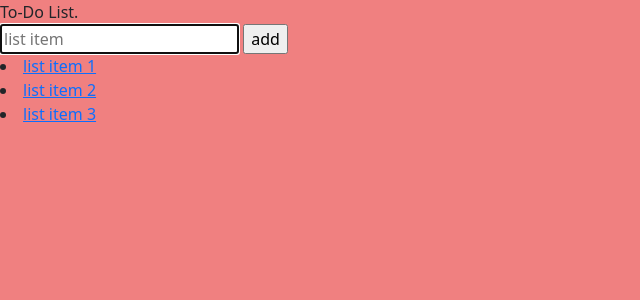
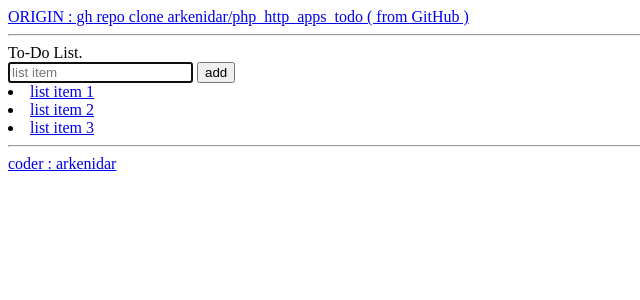
Before and after one commit to arkenidar/php_http_apps_todo, a PHP site: the page made by www/router.php in a window 1280 px wide. Shown: the top 300 px of the page, without its empty margins (0-640 px from the left). Run offline with PHP 8.4, Linux system fonts and the light colour scheme; data comes from the database, SQL or seed files in the repository.

Commit message:
[ docs ] links to : gh repo and author home page .

```diff
--- a/templates/template_wrapper.php
+++ b/templates/template_wrapper.php
@@ -3,19 +3,31 @@
 
 <head>
 
+    <!-- title>php http app</title> -->
+
     <meta name="viewport" content="width=device-width, initial-scale=1">
     <meta charset="UTF-8">
+
+    <!--
     <link href="https://cdn.jsdelivr.net/npm/bootstrap@5.3.3/dist/css/bootstrap.min.css" rel="stylesheet"
         integrity="sha384-QWTKZyjpPEjISv5WaRU9OFeRpok6YctnYmDr5pNlyT2bRjXh0JMhjY6hW+ALEwIH" crossorigin="anonymous">
     <script src="https://cdn.jsdelivr.net/npm/bootstrap@5.3.3/dist/js/bootstrap.bundle.min.js"
         integrity="sha384-YvpcrYf0tY3lHB60NNkmXc5s9fDVZLESaAA55NDzOxhy9GkcIdslK1eN7N6jIeHz"
         crossorigin="anonymous"></script>
     <link rel="stylesheet" href="css/appwide.css">
+    -->
 </head>
 
 <body>
 
+    <a href="https://github.com/arkenidar/php_http_apps_todo" target="_blank" >
+        ORIGIN : gh repo clone arkenidar/php_http_apps_todo ( from GitHub ) </a>
+    <hr>
+
     <?= $_get_wrapped_content() ?>
+
+    <hr>
+    <a href="https://arkenidar.com/coder.html" target="_blank" > coder : arkenidar </a>
 
 </body>
 
```
